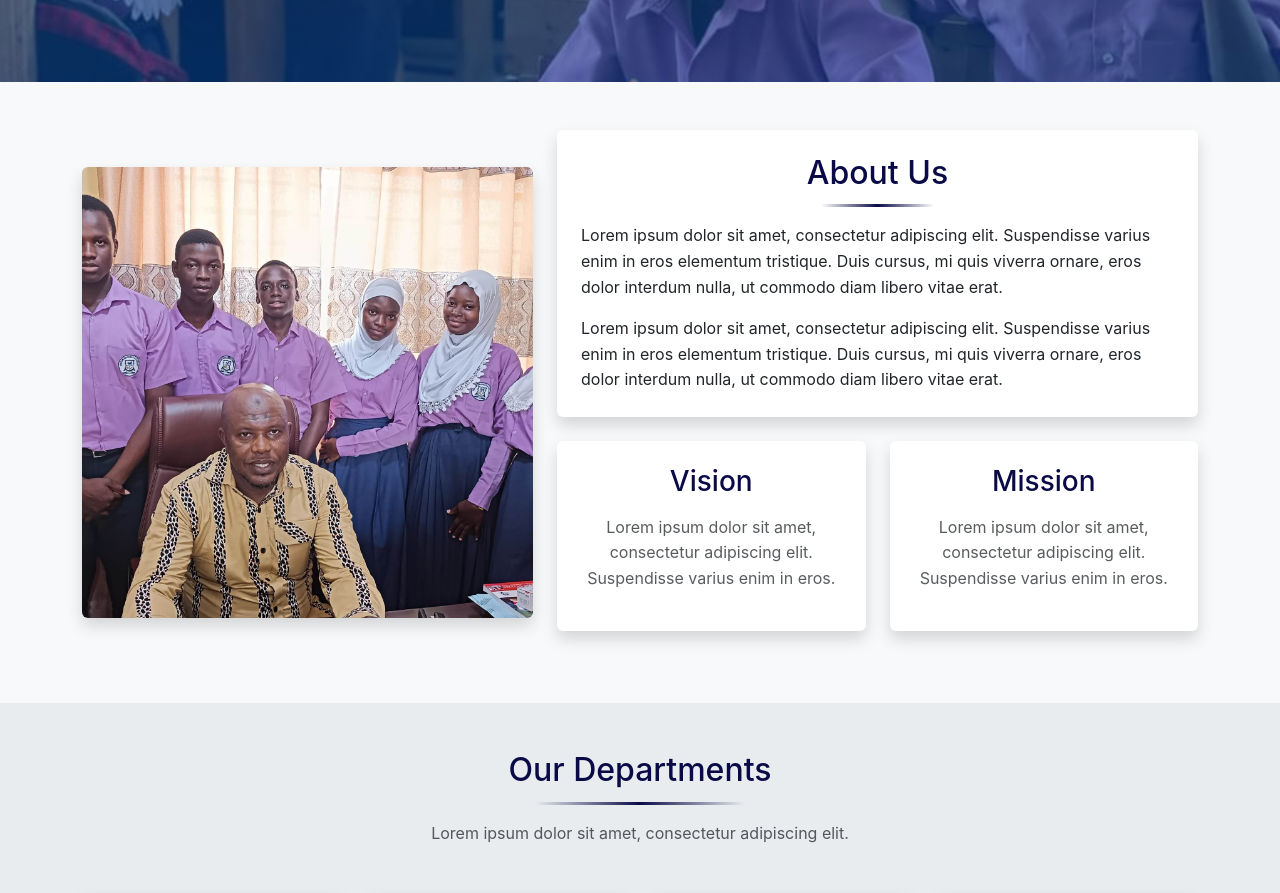
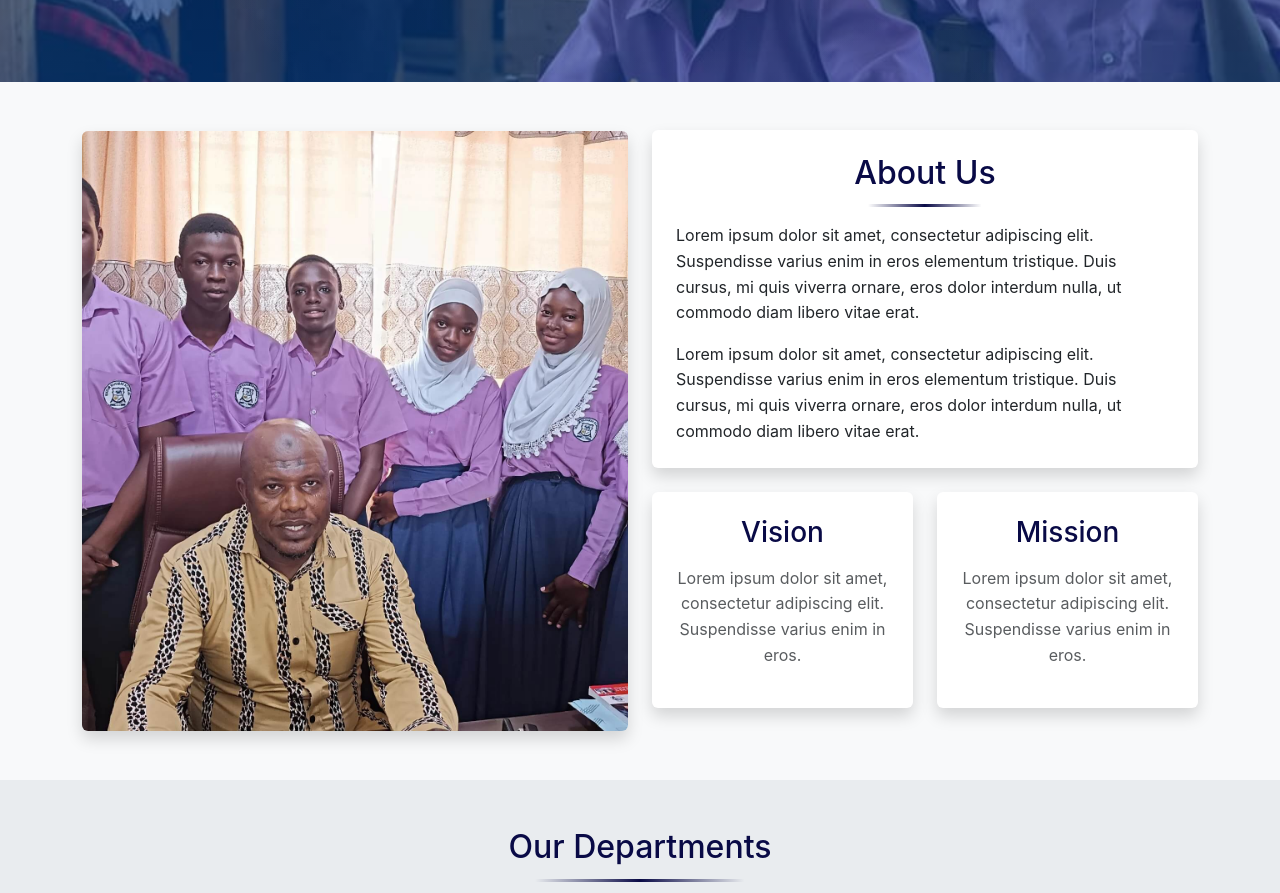
Before and after one commit to AmurdAmzer/IbassWeb-Redesign, a Next.js app in the folder frontend/: page / in a window 1280 px wide. Shown: the part 680-1573 px from the top of the page. Built offline with nearby package versions, Linux system fonts and the light colour scheme.

Commit message:
fixed @media for ipads

```diff
--- a/frontend/src/app/globals.css
+++ b/frontend/src/app/globals.css
@@ -99,6 +99,30 @@ section {
   padding-right: 1 rem;
 }
 
+/* About image responsive sizes */
+.about-image {
+  min-height: 250px;
+}
+
+@media (min-width: 768px) and (max-width: 991px) {
+  .about-image {
+    min-height: 350px !important;
+  }
+}
+
+@media (min-width: 992px) {
+  .about-image {
+    min-height: 500px !important;
+  }
+}
+
+/* Specific for iPad Pro */
+@media (min-width: 1024px) and (max-width: 1366px) {
+  .about-image {
+    min-height: 600px !important;
+  }
+}
+
 /* Make navbar-brand text smaller on small/mobile screens */
 @media (max-width: 576px) {
   .hero-section .container {
@@ -107,10 +131,25 @@ section {
     max-width: 100%;
   }
   .navbar-brand {
-    font-size: 1rem !important; /* reduce font size */
-    white-space: nowrap;        /* prevent wrapping */
+    font-size: 1rem !important;
+    white-space: nowrap;
     overflow: hidden;
-    text-overflow: ellipsis;   /* add ... if text overflows */
-    max-width: 80%;            /* restrict max width to leave space for hamburger */
+    text-overflow: ellipsis;
+    max-width: 80%;
   }
 }
+
+/* Responsive navigation */
+@media (min-width: 768px) and (max-width: 1199px) {
+  .navbar-nav .nav-link {
+    padding: 0.5rem 0.5rem !important;
+    font-size: 0.9rem !important;
+  }
+}
+
+@media (min-width: 992px) and (max-width: 1199px) {
+  .navbar-nav .nav-link {
+    padding: 0.5rem 0.4rem !important;
+    font-size: 0.85rem !important;
+  }
+}
--- a/frontend/src/app/page.js
+++ b/frontend/src/app/page.js
@@ -85,15 +85,19 @@ export default function Home() {
       <section className="py-5 bg-light">
         <Container>
           <Row className="align-items-center">
-            <Col lg={5} className="mb-4 mb-lg-0 order-2 order-lg-1">
+            <Col lg={6} md={12} className="mb-4 mb-lg-0 order-2 order-lg-1">
               <img
                 src="/images/about-us.jpg"
                 alt="About Ibadur Rahman Academy"
-                className="img-fluid rounded shadow"
-                style={{ width: '100%', height: 'auto' }}
+                className="img-fluid rounded shadow about-image"
+                style={{
+                  width: '100%',
+                  height: 'auto',
+                  objectFit: 'cover',
+                }}
               />
             </Col>
-            <Col lg={7} className='order-1 order-lg-2'>
+            <Col lg={6} md={12} className='order-1 order-lg-2'>
               <Row>
                 {/* About Us Card */}
                 <Col md={12} className="mb-4">
--- a/frontend/src/components/Header.js
+++ b/frontend/src/components/Header.js
@@ -45,7 +45,7 @@ export default function Header() {
                 key={item.label}
                 as={Link}
                 href={item.href}
-                className="px-3"
+                className="nav-link-responsive"
                 style={{
                   color: '#090A46',
                   fontWeight: '500',
```
